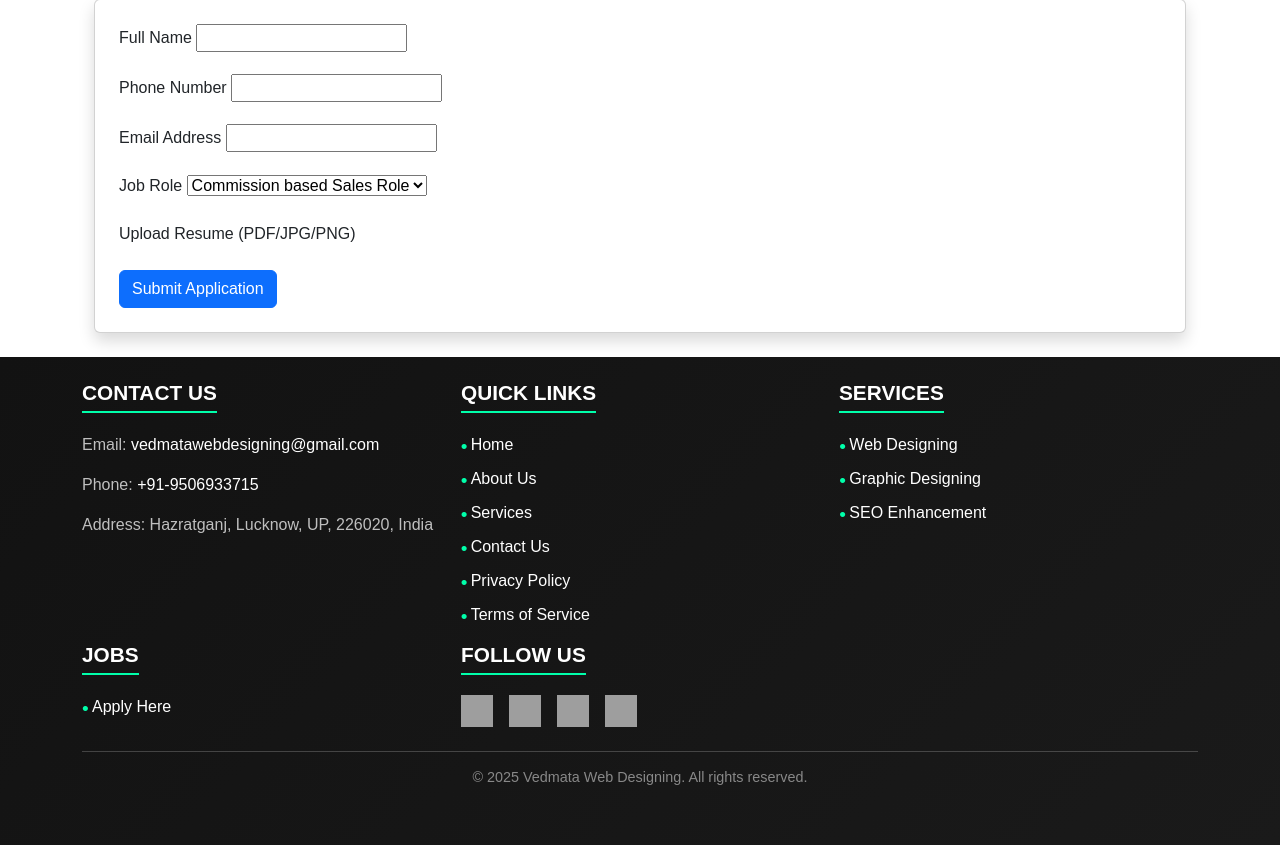
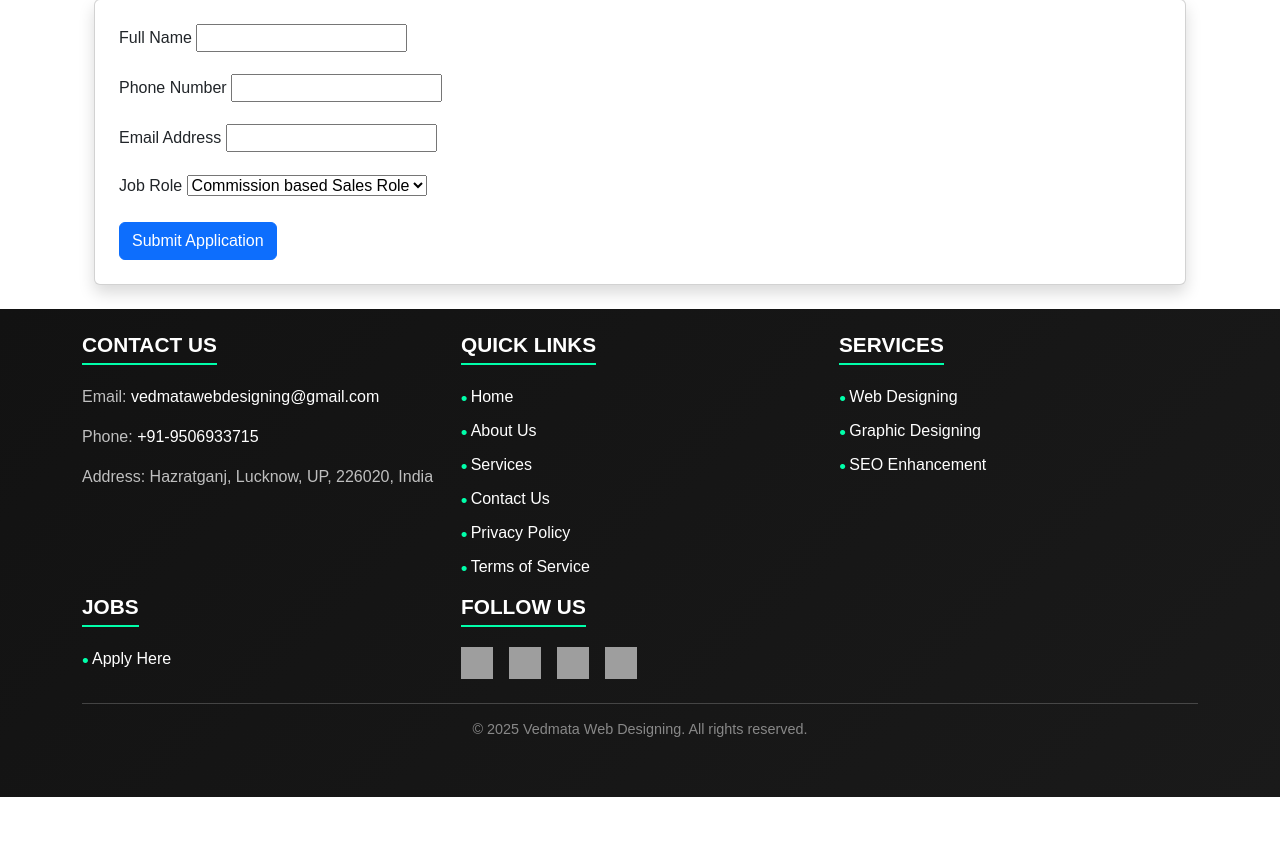
Before and after one commit to divy-mohan/vedmata_web_designing, a Django app: page /careers in a window 1280 px wide. Shown: the part 240-1085 px from the top of the page. After the commit the page ends 1037 px from the top, so only its background shows below. Run offline with Django 5.2, Linux system fonts and the light colour scheme; grey boxes are pictures that could not be loaded.

Commit message:
updated career html

```diff
--- a/templates/home/career_form.html
+++ b/templates/home/career_form.html
@@ -30,11 +30,6 @@
                 {{ form.job_role }}
             </div>
 
-            <div class="mb-3">
-                <label for="id_resume" class="form-label">Upload Resume (PDF/JPG/PNG)</label>
-                {{ form.resume }}
-            </div>
-
             <button type="submit" class="btn btn-primary">Submit Application</button>
         </form>
     </div>
```
